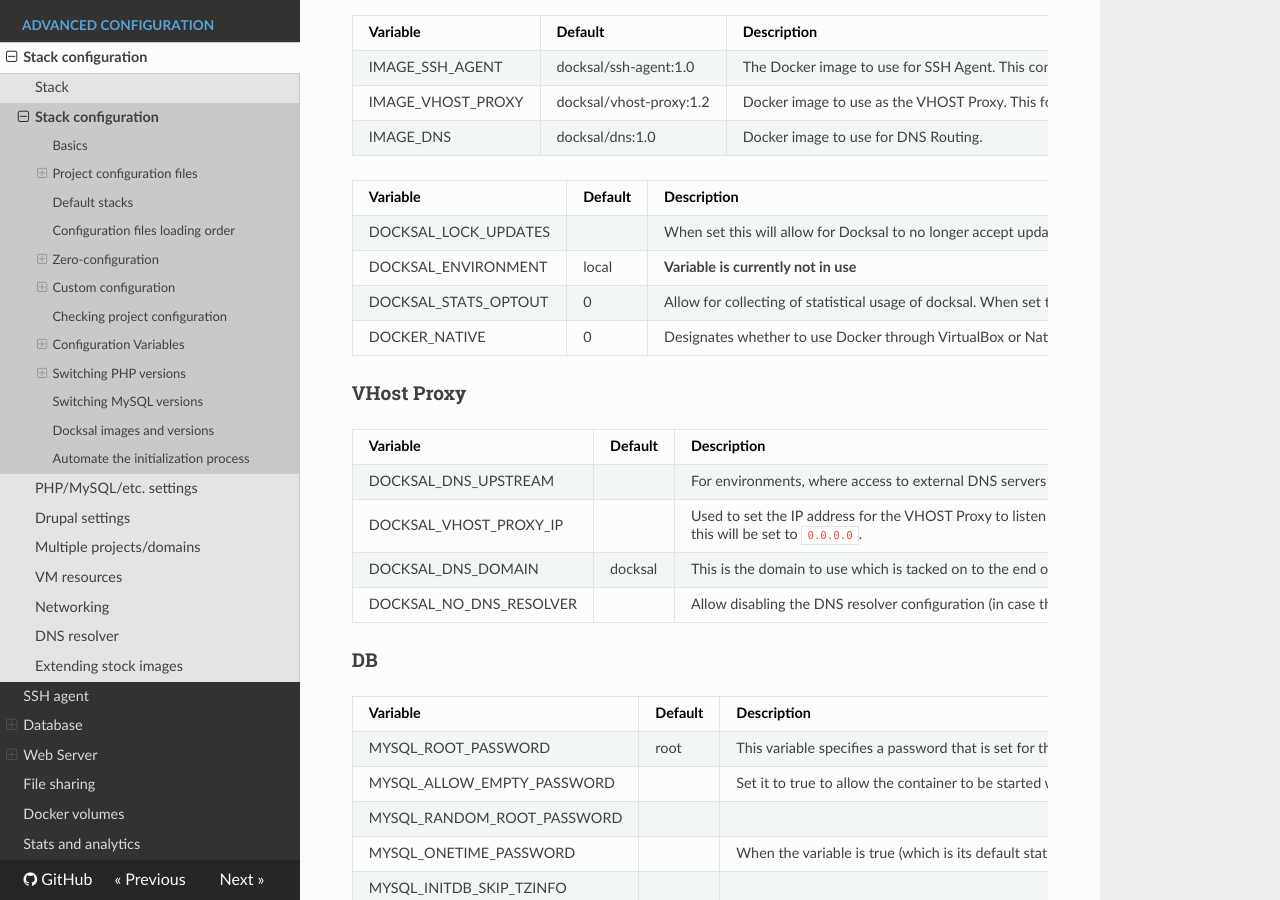
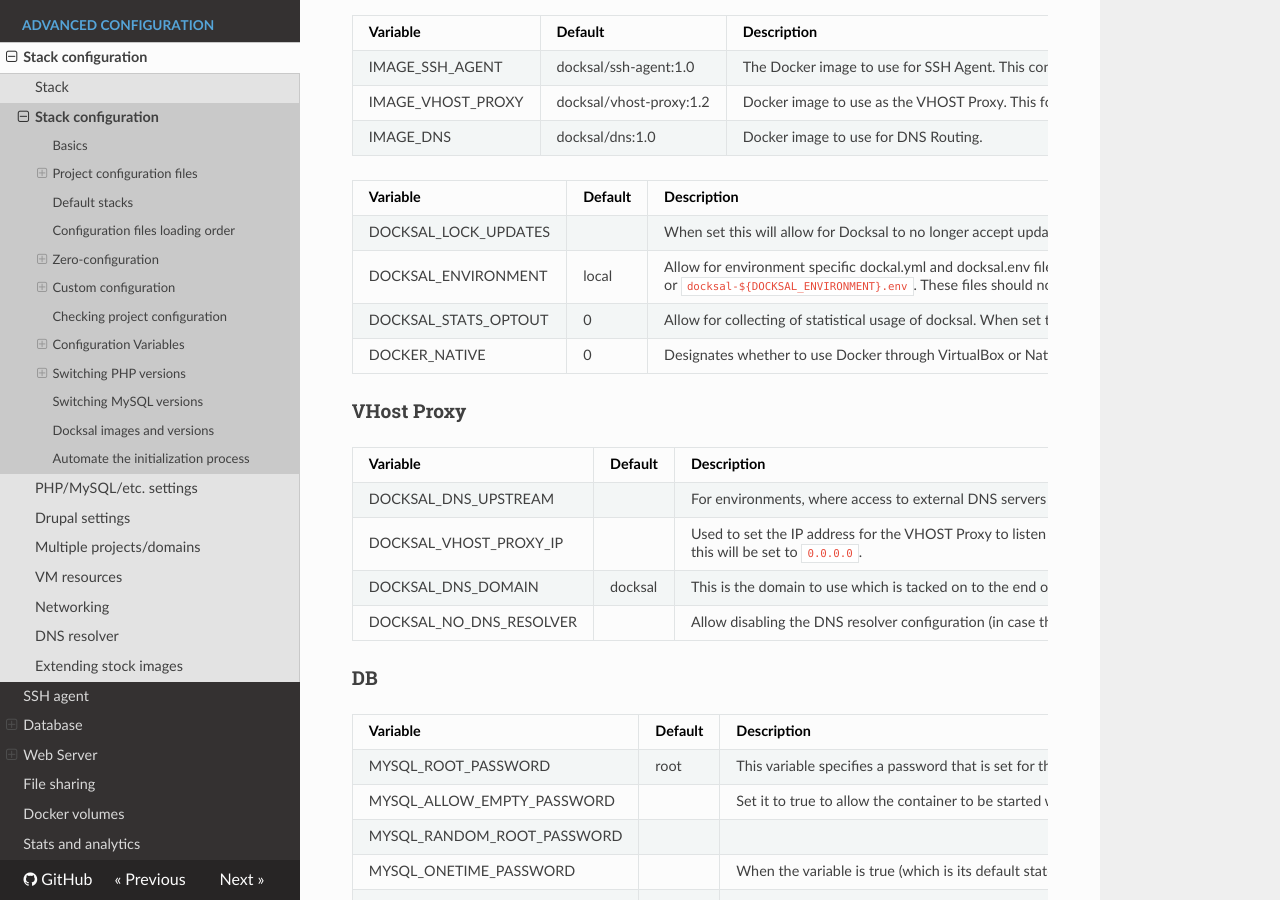
Before and after one commit to docksal/docksal, an MkDocs documentation site: the page built from docs/advanced/stack-config.md, in a window 1280 px wide and 900 px high, scrolled down 6080 px. Built offline with MkDocs 1.6.1, drawn with Linux system fonts in a browser that asks for light colours; nearby versions of some CDN libraries; old or Windows-style settings are respelled for this version of MkDocs.

Commit message:
Fixed DOCKSAL_ENVIRONMENT reference [CI SKIP]

```diff
--- a/docs/advanced/stack-config.md
+++ b/docs/advanced/stack-config.md
@@ -283,7 +283,7 @@ IMAGE_DNS | docksal/dns:1.0 | Docker image to use for DNS Routing.
 Variable | Default | Description
 ---------|---------|------------
 DOCKSAL_LOCK_UPDATES | | When set this will allow for Docksal to no longer accept updates. This is usually good in conjunction of `CI=true`.
-DOCKSAL_ENVIRONMENT | local | **Variable is currently not in use**
+DOCKSAL_ENVIRONMENT | local | Allow for environment specific dockal.yml and docksal.env files. Files will be same format `docksal-${DOCKSAL_ENVIRONMENT}.yml` or `docksal-${DOCKSAL_ENVIRONMENT}.env`. These files should not be committed.
 DOCKSAL_STATS_OPTOUT | 0 | Allow for collecting of statistical usage of docksal. When set to `1` this will no longer send statistics.
 DOCKER_NATIVE | 0 | Designates whether to use Docker through VirtualBox or Native Docker. On Linux this is always set to `1`. Otherwise it is set to `0`.
 
```
